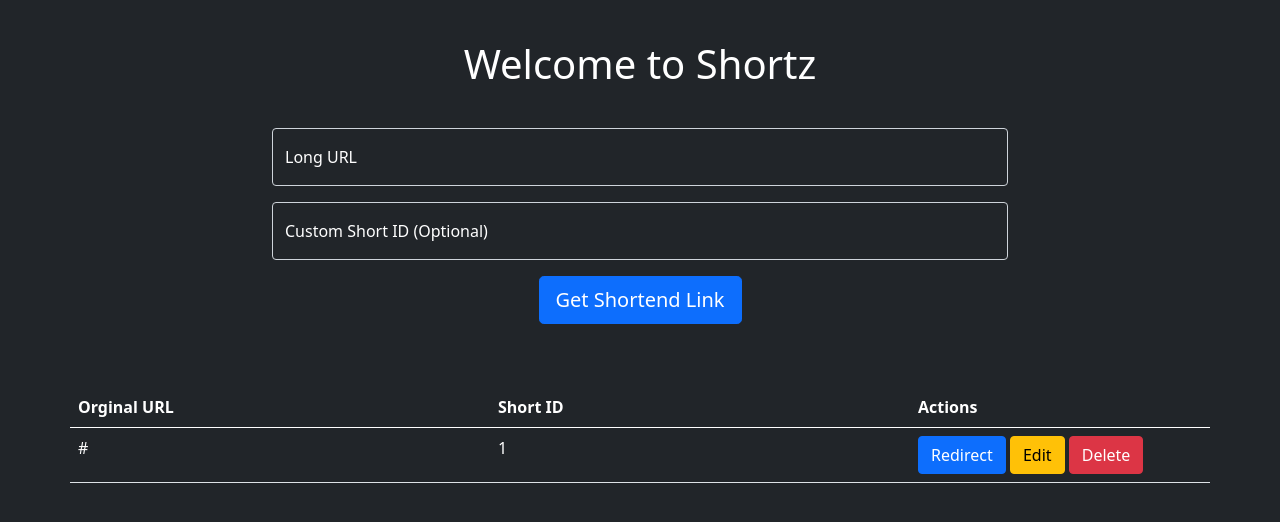
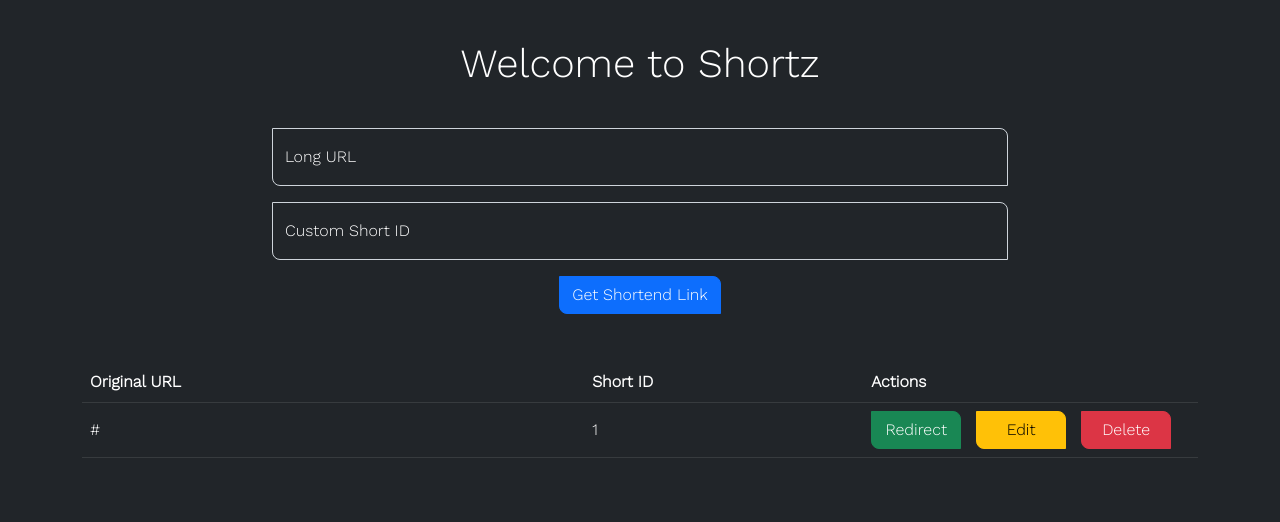
Before and after one commit to danulawa/shortz-test, a Flask app: page / in a window 1280 px wide. Shown: the top 522 px of the page. Run offline with Flask 2, Linux system fonts and the light colour scheme; tables that the repository leaves empty hold one stand-in row (values such as "Sample post").

Commit message:
ui-update

```diff
--- a/core/models.py
+++ b/core/models.py
@@ -6,3 +6,9 @@ class ShortUrls(db.Model):
     original_url = db.Column(db.String(50000), nullable=False)
     short_id = db.Column(db.String(1000), nullable=False, unique=True)
     created_at = db.Column(db.DateTime(), default=datetime.now(), nullable=False)
+
+class UserInfo(db.Model):
+    id = db.Column(db.Integer, primary_key=True)
+    username = db.Column(db.String(10), nullable=False, unique=True)
+    usermail = db.Column(db.String(500), nullable=False)
+    password = db.Column(db.String(100), nullable=False)
--- a/core/routes.py
+++ b/core/routes.py
@@ -1,11 +1,19 @@
 from ast import Delete
 from datetime import datetime
-from core.models import ShortUrls
+
+from flask_login import login_required
+from core.models import ShortUrls, UserInfo
 from core import app, db
 from random import choice
 import string
 from flask import render_template, request, flash, redirect, url_for
 import sqlite3 as sql
+
+
+# =====================================================
+# Link Management
+# =====================================================
+
 
 
 def generate_short_id(num_of_chars: int):
@@ -92,3 +100,92 @@ def delete(id):
     all_data = ShortUrls.query.all()
 
     return render_template('index.html', datas=all_data)
+
+
+# =====================================================
+# User Management
+# =====================================================
+
+@app.route('/login', methods=['GET', 'POST'])
+def login():
+
+    if request.method == 'POST':
+        username = request.form['username']
+        password = request.form['password']
+
+        if username and UserInfo.query.filter_by(username=username).first() is not None:
+            if password and UserInfo.query.filter_by(password=password).first() is not None:
+
+                return redirect(url_for('index'))
+
+# @app.route('/all-user', methods=['GET', 'POST'])
+# def all_user():
+
+#     if request.method == 'POST':
+#         username = request.form['username']
+#         usermail = request.form['usermail']
+#         password = request.form['password']
+
+#         if username and ShortUrls.query.filter_by(username=username).first() is not None:
+#             flash('Please enter different username!')
+#             return redirect(url_for('index'))
+
+#         if not username:
+#             flash('A username is required!')
+#             return redirect(url_for('index'))
+
+#         if not usermail:
+#             flash('An e-mail is required!')
+#             return redirect(url_for('index'))
+
+#         if not password:
+#             flash('An password is required!')
+#             return redirect(url_for('index'))
+
+
+#         new_user = UserInfo(username=username, usermail=usermail, password=password)
+#         db.session.add(new_user)
+#         db.session.commit()
+
+#         all_users = UserInfo.query.all()
+#         return render_template('users.html', datas=all_users)
+
+#     all_users = ShortUrls.query.all()
+#     return render_template("users.html",datas=all_users)
+
+# @app.route('/update-user/<id>', methods=['GET', 'POST'])
+# def update_user(id):
+
+#     if request.method == 'POST':
+
+#         url = request.form['url']
+#         short_id = request.form['custom_id']
+
+#         UpdatedUrl = UserInfo.query.filter_by(id=id).first()
+
+#         UpdatedUrl.id = id
+#         UpdatedUrl.original_url = url
+#         UpdatedUrl.short_id = short_id
+
+#         db.session.commit()
+#         short_url = request.host_url + short_id
+
+#         all_data = UserInfo.query.all()
+
+#         return render_template('index.html', datas=all_data)
+
+#     row_data = UserInfo.query.filter_by(id=id).first()
+#     return render_template('update.html',datas=row_data)
+
+
+# @app.route('/delete-user/<id>', methods=['GET', 'POST'])
+# def delete_user(id):
+
+#     DeleteRow = UserInfo.query.filter_by(id=id).first()
+
+#     db.session.delete(DeleteRow)
+#     db.session.commit()
+
+#     all_users = UserInfo.query.all()
+
+#     return render_template('index.html', datas=all_users)
--- a/core/templates/base.html
+++ b/core/templates/base.html
@@ -1,29 +1,62 @@
 <!doctype html>
 <html lang="en">
   <head>
+
     <!-- Required meta tags -->
     <meta charset="utf-8">
     <meta name="viewport" content="width=device-width, initial-scale=1, shrink-to-fit=no">
 
-    <!-- Bootstrap CSS -->
-    <link href="https://cdn.jsdelivr.net/npm/bootstrap@5.1.0/dist/css/bootstrap.min.css" rel="stylesheet" integrity="sha384-KyZXEAg3QhqLMpG8r+8fhAXLRk2vvoC2f3B09zVXn8CA5QIVfZOJ3BCsw2P0p/We" crossorigin="anonymous">
-    <link rel="shortcut icon" href="Img/Shortz-Logo.png">
+    <!-- Work Sans Font -->
+    <link rel="preconnect" href="https://fonts.googleapis.com"><link rel="preconnect" href="https://fonts.gstatic.com" crossorigin>
+    <link href="https://fonts.googleapis.com/css2?family=Work+Sans:wght@300&display=swap" rel="stylesheet">
+
+    <!-- CSS Content  -->
+    <link href="https://cdn.jsdelivr.net/npm/bootstrap@5.2.3/dist/css/bootstrap.min.css" rel="stylesheet" integrity="sha384-rbsA2VBKQhggwzxH7pPCaAqO46MgnOM80zW1RWuH61DGLwZJEdK2Kadq2F9CUG65" crossorigin="anonymous">
 
     <style>
+      input:-webkit-autofill,
+      input:-webkit-autofill:hover,
+      input:-webkit-autofill:focus,
+      input:-webkit-autofill:active{
+          -webkit-box-shadow: 0 0 0 30px rgb(33,37,41) inset !important;
+          -webkit-text-fill-color: white;}
 
-        input:-webkit-autofill,
-        input:-webkit-autofill:hover,
-        input:-webkit-autofill:focus,
-        input:-webkit-autofill:active{
-            -webkit-box-shadow: 0 0 0 30px rgb(20, 23, 25) inset !important;
-            -webkit-text-fill-color: white;
-        }
+      body{
+        font-family: 'Work Sans', sans-serif;
+      }
+
+      .border-style-1{
+        border-radius: 0px 8px 0px 8px;
+      }
+
+      .td-original-url{
+        width: 45%;
+        vertical-align: middle;
+      }
+
+      .td-short-id{
+        width: 25%;
+        vertical-align: middle;
+      }
+
+      .td-link-action{
+        width: 30%;
+        vertical-align: middle;
+      }
+
+      .table-action{
+        width: 90px;
+        margin-right: 10px;
+      }
+
 
     </style>
 
     <title>{% block title %} {% endblock %}</title>
+
+
   </head>
-  <body class = 'bg-dark'>
+  <body class = 'bg-dark' id = 'bodyCSS'>
 
     <div class="container mt-3">
         {% for message in get_flashed_messages() %}
--- a/core/templates/index.html
+++ b/core/templates/index.html
@@ -1,61 +1,59 @@
 {% extends 'base.html' %}
+{% block content %}
 
-{% block content %}
     <br>
     <h1 class="text-white text-center mb-3">{% block title %} Welcome to Shortz {% endblock %}</h1>
     <br>
+
     <div class="row">
         <div class="col-md-2"></div>
         <div class="col-md-8">
             <form method="post" action="{{url_for('index')}}">
+
                 <div class="text-white form-floating mb-3">
-                <input type="text" name="url" id="url"
-                    placeholder="Enter looooooooooooong URL" class="form-control bg-dark text-white"></input>
+                    <input type="text" name="url" id="url" placeholder="Long URL" class="form-control bg-dark text-white border-style-1"></input>
                     <label for="url">Long URL</label>
                 </div>
+
                 <div class="text-white form-floating mb-3">
-                <input type="text" name="custom_id" id="custom_id"
-                    placeholder="Want to customise? (optional)" class="bg-dark text-white form-control"></input>
-                <label for="custom_id">Custom Short ID (Optional) </label>
+                    <input type="text" name="custom_id" id="custom_id" placeholder="Custom ID" class="form-control bg-dark text-white border-style-1"></input>
+                    <label for="custom_id">Custom Short ID</label>
                 </div>
 
                 <div class="form-group text-center">
-                <button type="submit" class="btn btn-lg btn-primary">Get Shortend Link</button>
+                    <button type="submit" class="btn btn-md btn-primary border-style-1">Get Shortend Link</button>
                 </div>
+
             </form>
 
             {% if short_url %}
-            <hr>
-            <span><a href="{{ short_url }}" target="_blank">{{ short_url }}</a></span>
+            <hr><span><a href="{{ short_url }}" target="_blank">{{ short_url }}</a></span>
             {% endif %}
 
+        </div>
+    </div>
+
     <br><br>
-        </div>
+
+    <div class="row">
         <div class="col-md-2"></div>
+        <div class="col-md-12">
 
-        <!-- style="display: inline-block;width: 500px;white-space: nowrap;overflow: hidden !important;text-overflow: ellipsis;" -->
-
-        <table class='text-white table'>
-            <thead style="height: 55px;">
-                <th style = "width:400px;">Orginal URL</th>
-                <th style = "width:20px;"></th>
+            <table class='table table-dark'>
+                <thead>
+                    <th>Original URL</th>
                     <th>Short ID</th>
-                <th style = "width:300px;">Actions</th>
+                    <th>Actions</th>
                 </thead>
                 <tbody>
                     {% for row in datas %}
                     <tr style="height: 55px;">
-                    <td style="width: 400px;height:55px;white-space: nowrap;overflow: hidden !important;text-overflow: ellipsis;display:block;">
-                        {{row.original_url}}
-                    </td>
-                    <td style = "width:20px;"></td>
-                    <td>
-                        {{row.short_id}}
-                    </td>
-                    <td style = "width:300px;">
-                        <a href='{{row.original_url}}' class='btn btn-primary' target="_blank">Redirect</a>
-                        <a href='/update/{{row.id}}' class='btn btn-warning' data-target="#modaledit{{row.id}}">Edit</a>
-                        <a href='/delete/{{row.id}}' class='btn btn-danger' data-target="#modaledit{{row.id}}">Delete</a>
+                        <td class="td-original-url">{{row.original_url}}</td>
+                        <td class="td-short-id">{{row.short_id}}</td>
+                        <td class="td-link-action">
+                            <a href='{{row.original_url}}' class='btn btn-md btn-success table-action border-style-1' target="_blank">Redirect</a>
+                            <a href='/update/{{row.id}}' class='btn btn-md btn-warning table-action border-style-1' data-target="#modaledit{{row.id}}">Edit</a>
+                            <a href='/delete/{{row.id}}' class='btn btn-md btn-danger table-action border-style-1' data-target="#modaledit{{row.id}}">Delete</a>
                         </td>
                     </tr>
                     {%endfor%}
@@ -63,4 +61,7 @@
             </table>
 
         </div>
+    </div>
+
+    <br><br>
 {% endblock %}
```
Also changed, not shown: core/templates/login.html (added, +23 -0 lines), core/shorty.db, core/test-templates/index-test.html (added). Lines whose indentation alone changed are shown as unchanged.
